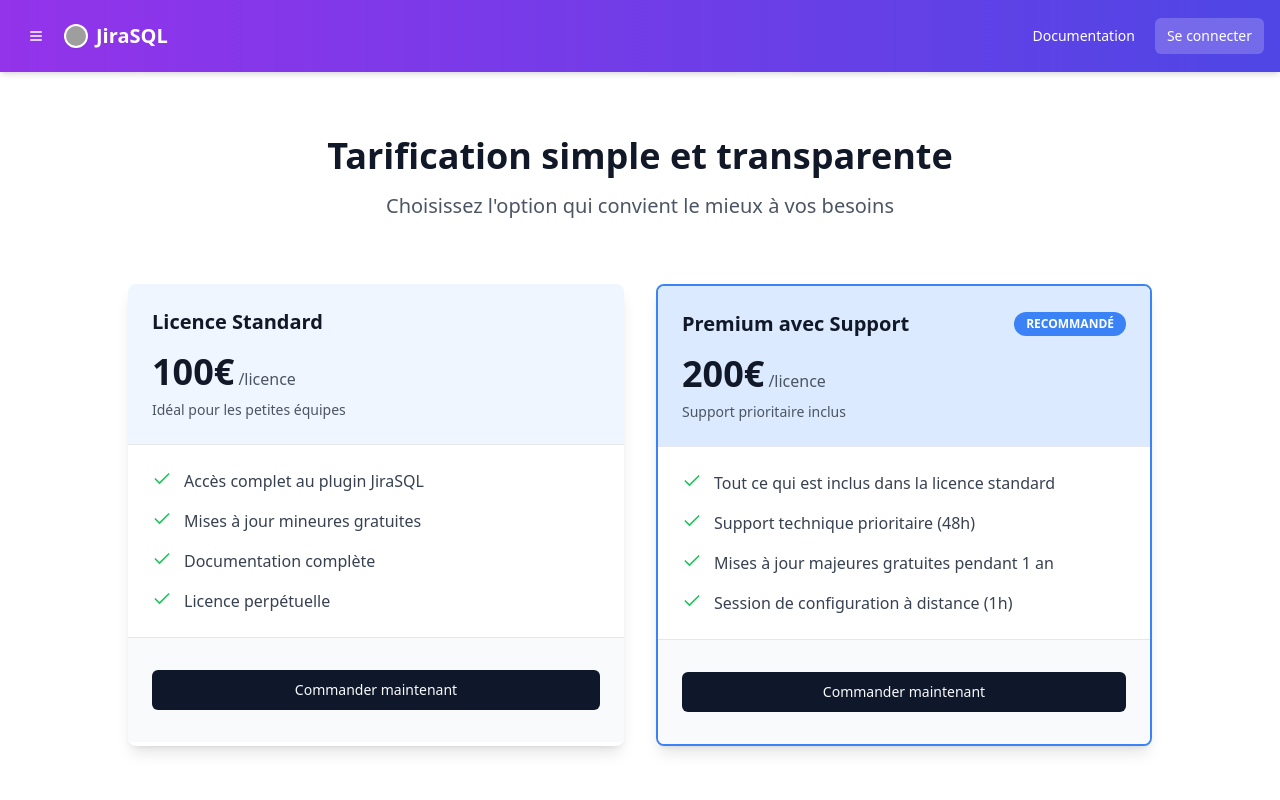
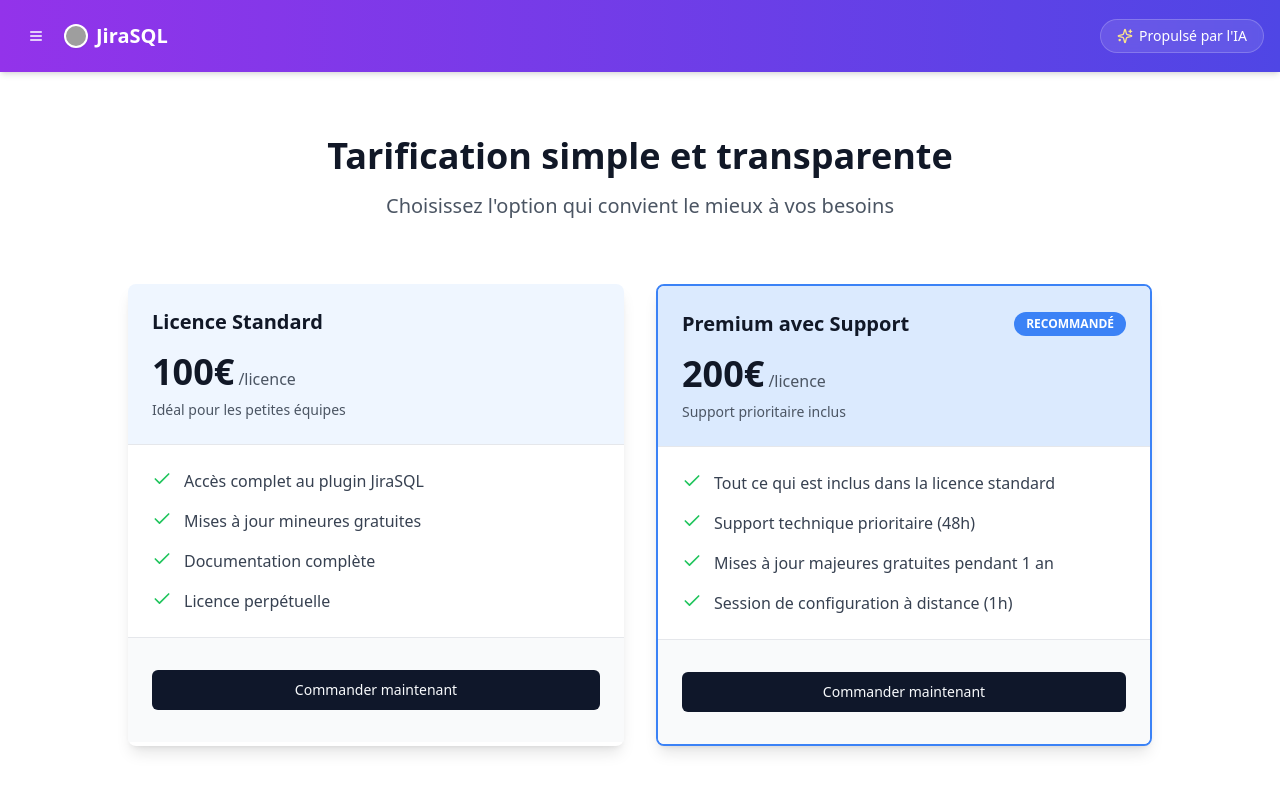
Before and after one commit to Juliodebano/jirasql-website-refresh, a React (Vite) app: page /pricing in a window 1280 px wide. Shown: the top 800 px of the page. Built offline with nearby package versions, Linux system fonts and the light colour scheme; grey boxes are pictures that could not be loaded.

Commit message:
Remove login and documentation buttons
Replace with a styled element in the header.

```diff
--- a/src/components/layout/MainLayout.tsx
+++ b/src/components/layout/MainLayout.tsx
@@ -12,7 +12,7 @@ import {
   SidebarGroup,
   SidebarTrigger
 } from "@/components/ui/sidebar";
-import { Home, Settings, DollarSign, Menu } from "lucide-react";
+import { Home, Settings, DollarSign, Menu, Sparkles } from "lucide-react";
 import { Link } from "react-router-dom";
 import ContactForm from "../forms/ContactForm";
 import { useIsMobile } from "@/hooks/use-mobile";
@@ -40,7 +40,7 @@ const MainLayout = ({ children }: MainLayoutProps) => {
             <div className="flex items-center gap-2">
               <div className="bg-white rounded-full p-1 shadow-sm">
                 <img
-                  src="https://images.unsplash.com/photo-1488590528505-98d2b5aba04b?w=32&h=32&fit=crop"
+                  src="/logo-jirasql.png"
                   alt="JiraSQL Logo"
                   className="w-7 h-7 rounded-full"
                 />
@@ -95,20 +95,18 @@ const MainLayout = ({ children }: MainLayoutProps) => {
               <div className="flex items-center">
                 <div className="bg-white rounded-full p-0.5 shadow-sm mr-2">
                   <img
-                    src="https://images.unsplash.com/photo-1488590528505-98d2b5aba04b?w=24&h=24&fit=crop"
+                    src="/logo-jirasql.png"
                     alt="JiraSQL Logo"
                     className="w-5 h-5 rounded-full"
                   />
                 </div>
                 <h1 className="text-xl font-bold text-white">JiraSQL</h1>
               </div>
-              <div className="ml-auto flex items-center gap-2">
-                <Button size="sm" variant="ghost" className="text-white hover:bg-white/20">
-                  Documentation
-                </Button>
-                <Button size="sm" variant="secondary" className="bg-white/20 hover:bg-white/30 text-white border-none">
-                  Se connecter
-                </Button>
+              <div className="ml-auto flex items-center">
+                <div className="bg-white/10 backdrop-blur-sm px-4 py-1.5 rounded-full border border-white/20 flex items-center gap-1.5">
+                  <Sparkles className="h-4 w-4 text-amber-200" />
+                  <span className="text-sm font-medium text-white">Propulsé par l'IA</span>
+                </div>
               </div>
             </header>
             <div className="flex-grow">
```
